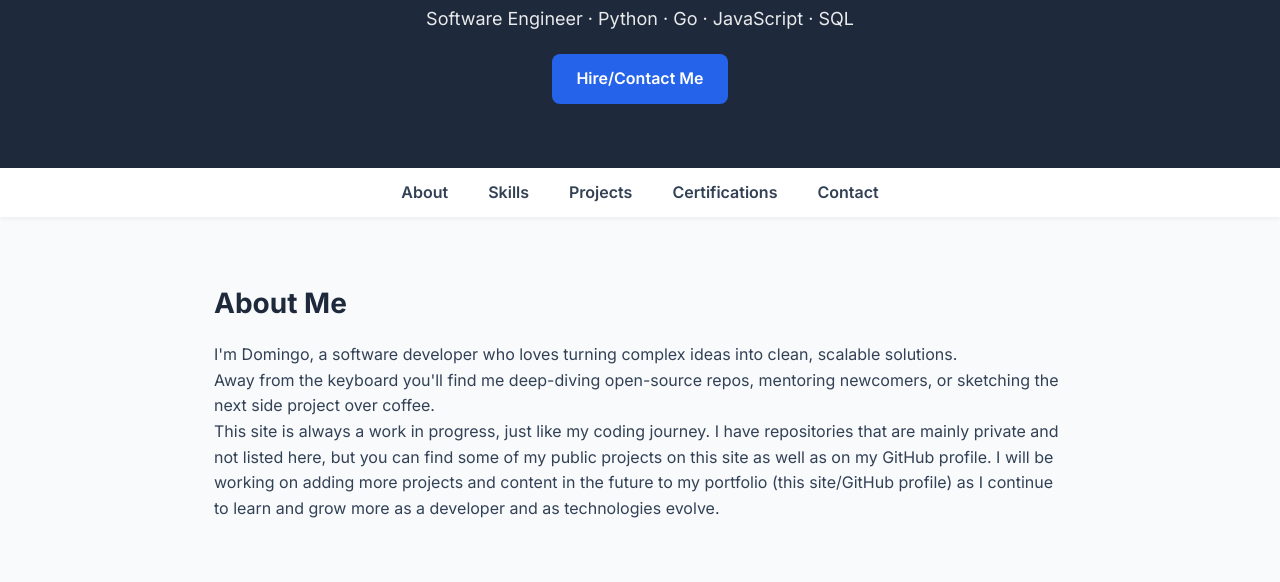
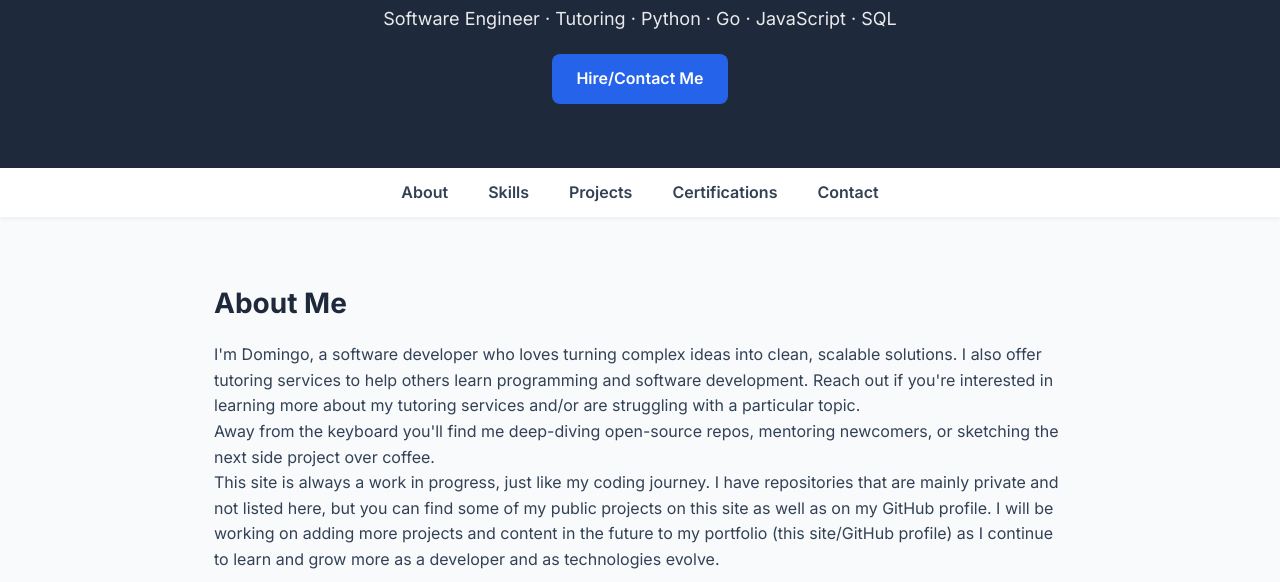
Before and after one commit to domingomesa/domingomesa.github.io, a website: page index.html in a window 1280 px wide. Shown: the part 137-719 px from the top of the page. Drawn offline with Linux system fonts and the light colour scheme.

Commit message:
added info for tutoring services

```diff
--- a/index.html
+++ b/index.html
@@ -48,7 +48,7 @@
     <header id="home" class="hero" role="banner">
         <div class="hero-content">
             <h1>Domingo Mesa Jr.</h1>
-            <p class="hero-subtitle">Software Engineer · Python · Go · JavaScript · SQL</p>
+            <p class="hero-subtitle">Software Engineer · Tutoring · Python · Go · JavaScript · SQL</p>
             <a class="btn btn-primary" href="#contact" aria-label="Contact Domingo Mesa">
                 Hire/Contact Me
             </a>
@@ -75,6 +75,9 @@
                 <div class="about-content">
                     <p class="lead">
                         I'm Domingo, a software developer who loves turning complex ideas into clean, scalable solutions.
+                        I also offer tutoring services to help others learn programming and software development. Reach
+                        out if you're interested in learning more about my tutoring services and/or are struggling with
+                        a particular topic.
                     </p>
                     <p>
                         Away from the keyboard you'll find me deep-diving open-source repos, mentoring newcomers, or
```
